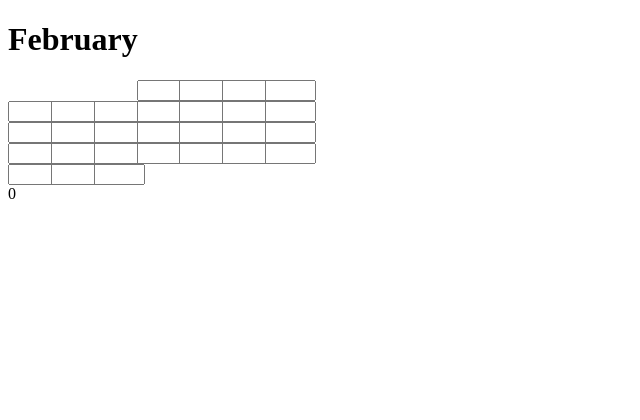
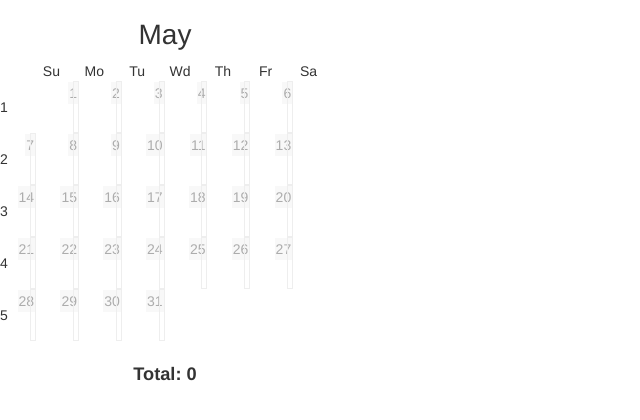
Before and after one commit to craigpalermo/calendar-counter, a Vue app: page / in a window 1280 px wide. Shown: the top 420 px of the page, without its empty margins (0-640 px from the left). Built offline with nearby package versions, Linux system fonts and the light colour scheme.

Commit message:
Add labels to calendar, basic styles

```diff
--- a/src/App.vue
+++ b/src/App.vue
@@ -1,6 +1,6 @@
 <template>
   <div id="app">
-    <calendar-month number="2"></calendar-month>
+    <calendar-month number="5"></calendar-month>
   </div>
 </template>
 
@@ -16,4 +16,13 @@ export default {
 </script>
 
 <style>
+  .flex-row {
+    display: flex;
+    flex-flow: row wrap;
+  }
+
+  .flex-col {
+    display: flex;
+    flex-flow: column nowrap;
+  }
 </style>
--- a/src/components/CalendarDay.vue
+++ b/src/components/CalendarDay.vue
@@ -1,12 +1,16 @@
 <template>
-  <input type="number"
-         min="0"
-         v-on:input="valueChanged">
+  <div class="day">
+    <div class="date">{{ date }}</div>
+
+    <input type="number"
+           min="0"
+           v-on:input="valueChanged">
+  </div>
 </template>
 
 <script>
   export default {
-    props: ['index', 'days'],
+    props: ['index', 'date'],
     name: 'calendar-day',
     methods: {
       valueChanged(event) {
@@ -18,3 +22,30 @@
     },
   };
 </script>
+
+<style lang="scss" scoped>
+  .day {
+    border: 1px solid #eee;
+    position: relative;
+    width: 100%;
+  }
+
+  input {
+    background: transparent;
+    border: none;
+    height: 50px;
+    padding: 0;
+    text-align: center;
+    width: 100%;
+  }
+
+  .date {
+    background: #eee;
+    opacity: .4;
+    padding: 1px;
+    position: absolute;
+    top: 0;
+    right: 0;
+    z-index: -100;
+  }
+</style>
--- a/src/components/CalendarMonth.vue
+++ b/src/components/CalendarMonth.vue
@@ -1,23 +1,38 @@
 <template>
   <div class="month">
     <!-- month name -->
-    <h1>{{ monthName }}</h1>
+    <h1 class="month-name">{{ monthName }}</h1>
 
     <!-- calendar -->
-    <div class="days-container">
-      <div class="day"
-           v-for="(day, idx) in days">
-        <div>
-          <div v-show="day.active">
-            <calendar-day :index="idx" v-on:valueChanged="updateSum"></calendar-day>
+    <div class="calendar">
+      <!-- weekday column headers (x-axis) -->
+      <div class="weekday-labels flex-row">
+        <div v-for="day in weekdays">{{ day }}</div>
+      </div>
+
+      <div class="calendar-body">
+        <!-- week numbers (y-axis) -->
+        <div class="week-numbers flex-col">
+          <div class="week-number" v-for="num in numWeeks">
+            <div>{{ num }}</div>
+          </div>
+        </div>
+
+        <!-- days of month -->
+        <div class="days-container flex-row">
+          <div class="day"
+               v-for="(day, idx) in days">
+            <div v-show="day.active">
+              <calendar-day :index="idx" :date="day.date" v-on:valueChanged="updateSum"></calendar-day>
+            </div>
           </div>
         </div>
       </div>
     </div>
 
     <!-- totals -->
-    <div>
-      {{ sum }}
+    <div class="month-total">
+      Total: {{ sum }}
     </div>
   </div>
 </template>
@@ -35,6 +50,7 @@
     data() {
       return {
         days: this.getValuesArray(this.number),
+        weekdays: ['Su', 'Mo', 'Tu', 'Wd', 'Th', 'Fr', 'Sa'],
         sum: 0,
       };
     },
@@ -43,10 +59,16 @@
         let i = 0;
         const values = [];
         while (i < num) {
-          values.push({
+          const day = {
             active,
             value: 0,
-          });
+          };
+
+          if (active) {
+            day.date = i + 1;
+          }
+
+          values.push(day);
           i += 1;
         }
         return values;
@@ -56,13 +78,17 @@
         const daysInMonth = firstOfMonth.daysInMonth();
         const firstWeekdayOffset = firstOfMonth.isoWeekday();
 
-        // Placeholder values for end of previous month
-        const inactiveValues = this.initValuesArray(firstWeekdayOffset, false);
+        // Placeholder days for end of previous month
+        const lastMonth = this.initValuesArray(firstWeekdayOffset, false);
 
         // Active values, one for each day of month
-        const activeValues = this.initValuesArray(daysInMonth, true);
+        const thisMonth = this.initValuesArray(daysInMonth, true);
 
-        return [...inactiveValues, ...activeValues];
+        // Placeholder days for start of next month
+        const remainingDays = (((lastMonth.length + thisMonth.length) % 7) + 1);
+        const nextMonth = this.initValuesArray(remainingDays, false);
+
+        return [...lastMonth, ...thisMonth, ...nextMonth];
       },
       updateSum(data) {
         this.days[data.index].value = data.value;
@@ -74,25 +100,60 @@
         const now = moment();
         return moment(new Date(now.year(), this.number - 1)).format('MMMM');
       },
+      numWeeks() {
+        return Math.floor(this.days.length / 7);
+      },
     },
   };
 </script>
 
 <style scoped lang="scss">
+  $week-num-width: 30px;
+
   .month {
-    width: 300px;
+    width: 330px;
   }
 
-  .days-container {
-    display: flex;
-    flex-flow: row wrap;
+  .month-name {
+    font-size: 2em;
   }
 
+  .calendar-body {
+    display: flex;
+    flex-flow: row nowrap;
+  }
+
+  .week-numbers {
+    justify-content: space-between;
+
+    .week-number {
+      align-items: center;
+      display: flex;
+      flex-flow: row nowrap;
+      height: 100%;
+      width: $week-num-width;
+    }
+  }
+
+  .weekday-labels {
+    margin-left: $week-num-width;
+  }
+
+  .weekday-labels > *,
   .day {
     width: (1 / 7) * 100%;
   }
 
-  input {
-    width: 100%;
+  .weekday-labels > *,
+  .month-total,
+  .month-name,
+  .week-number {
+    text-align: center;
+  }
+
+  .month-total {
+    font-size: 1.3em;
+    font-weight: 600;
+    margin-top: 20px;
   }
 </style>
--- a/src/main.js
+++ b/src/main.js
@@ -1,7 +1,13 @@
 // The Vue build version to load with the `import` command
 // (runtime-only or standalone) has been set in webpack.base.conf with an alias.
 import Vue from 'vue';
+import BootstrapVue from 'bootstrap-vue';
+import 'bootstrap/dist/css/bootstrap.css';
+import 'bootstrap-vue/dist/bootstrap-vue.css';
+
 import App from './App';
+
+Vue.use(BootstrapVue);
 
 Vue.config.productionTip = false;
 
```
Also changed, not shown: package.json (+14 -12 lines), 1 other file (tests, documents, lock files or other folders).
